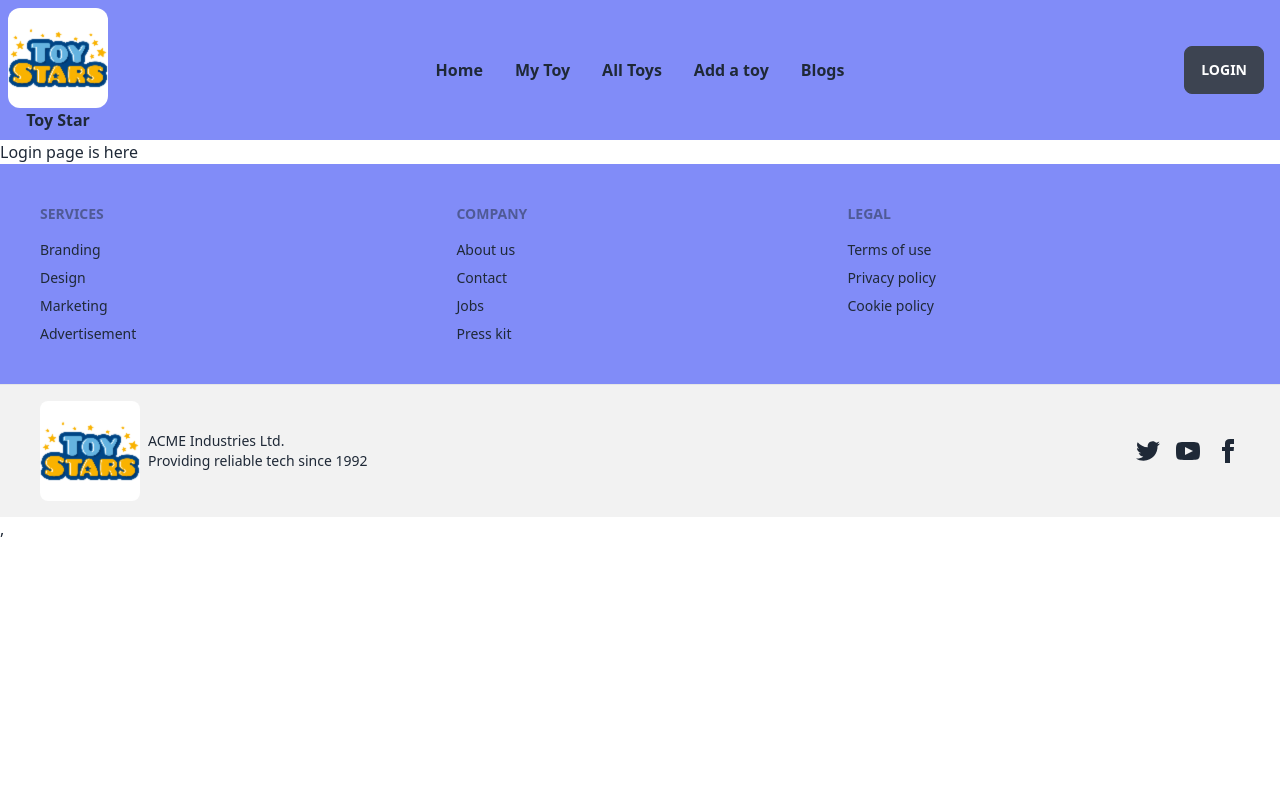
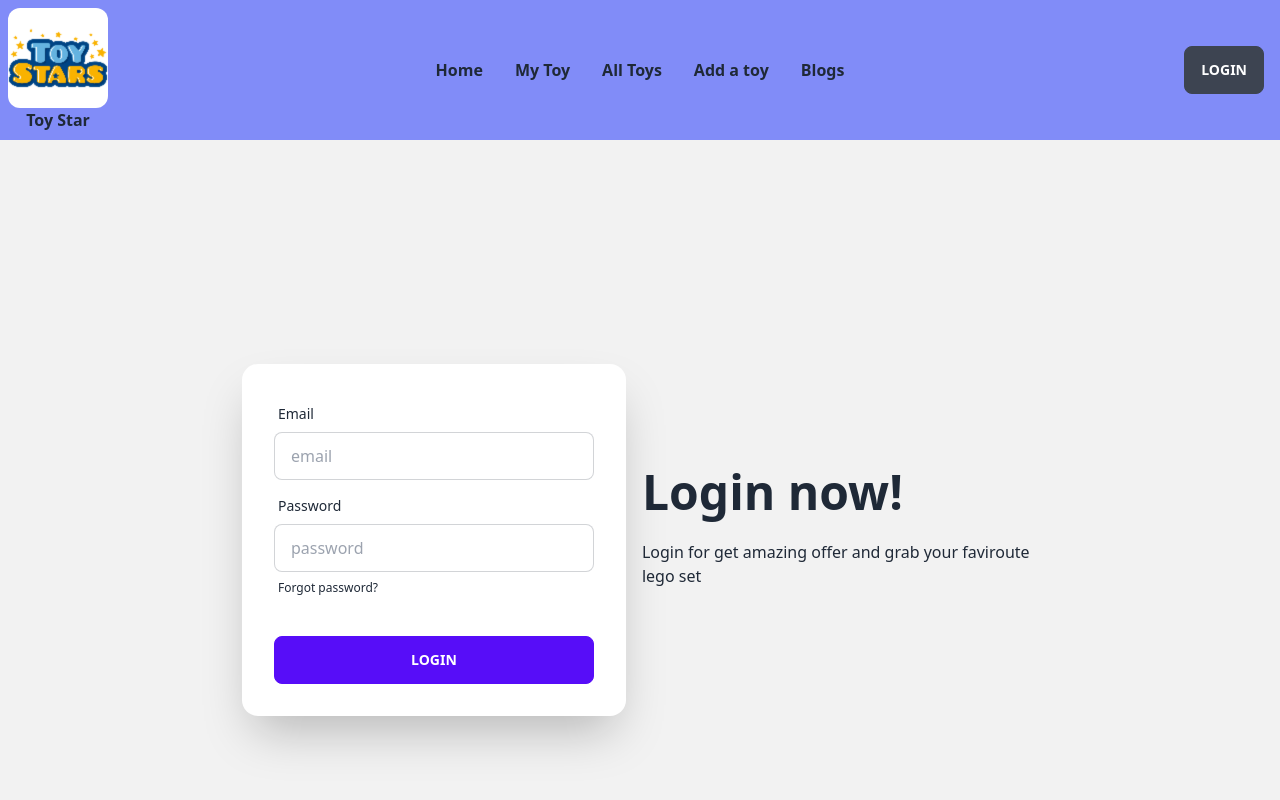
Before and after one commit to Farjanajhn/the-toy-story-client, a React (Vite) app: page /login in a window 1280 px wide. Shown: the top 800 px of the page. Built offline with nearby package versions, Linux system fonts and the light colour scheme.

Commit message:
added a log in form in login page

```diff
--- a/src/components/Home/Login.jsx
+++ b/src/components/Home/Login.jsx
@@ -3,7 +3,36 @@
 const Login = () => {
   return (
     <div>
-      <h1>Login page is here</h1>
+ <div className="hero min-h-screen bg-base-200">
+  <div className="hero-content flex-col lg:flex-row-reverse">
+    <div className="text-center lg:text-left">
+      <h1 className="text-5xl font-bold">Login now!</h1>
+      <p className="py-6">Login for get amazing offer and grab your faviroute lego set</p>
+    </div>
+    <div className="card flex-shrink-0 w-full max-w-sm shadow-2xl bg-base-100">
+      <div className="card-body">
+        <div className="form-control">
+          <label className="label">
+            <span className="label-text">Email</span>
+          </label>
+          <input type="text" placeholder="email" name="email" className="input input-bordered" />
+        </div>
+        <div className="form-control">
+          <label className="label">
+            <span className="label-text">Password</span>
+          </label>
+          <input type="text" placeholder="password" name="password" className="input input-bordered" />
+          <label className="label">
+            <a href="#" className="label-text-alt link link-hover">Forgot password?</a>
+          </label>
+        </div>
+        <div className="form-control mt-6">
+          <button className="btn btn-primary">Login</button>
+        </div>
+      </div>
+    </div>
+  </div>
+</div>
     </div>
   );
 };
```
